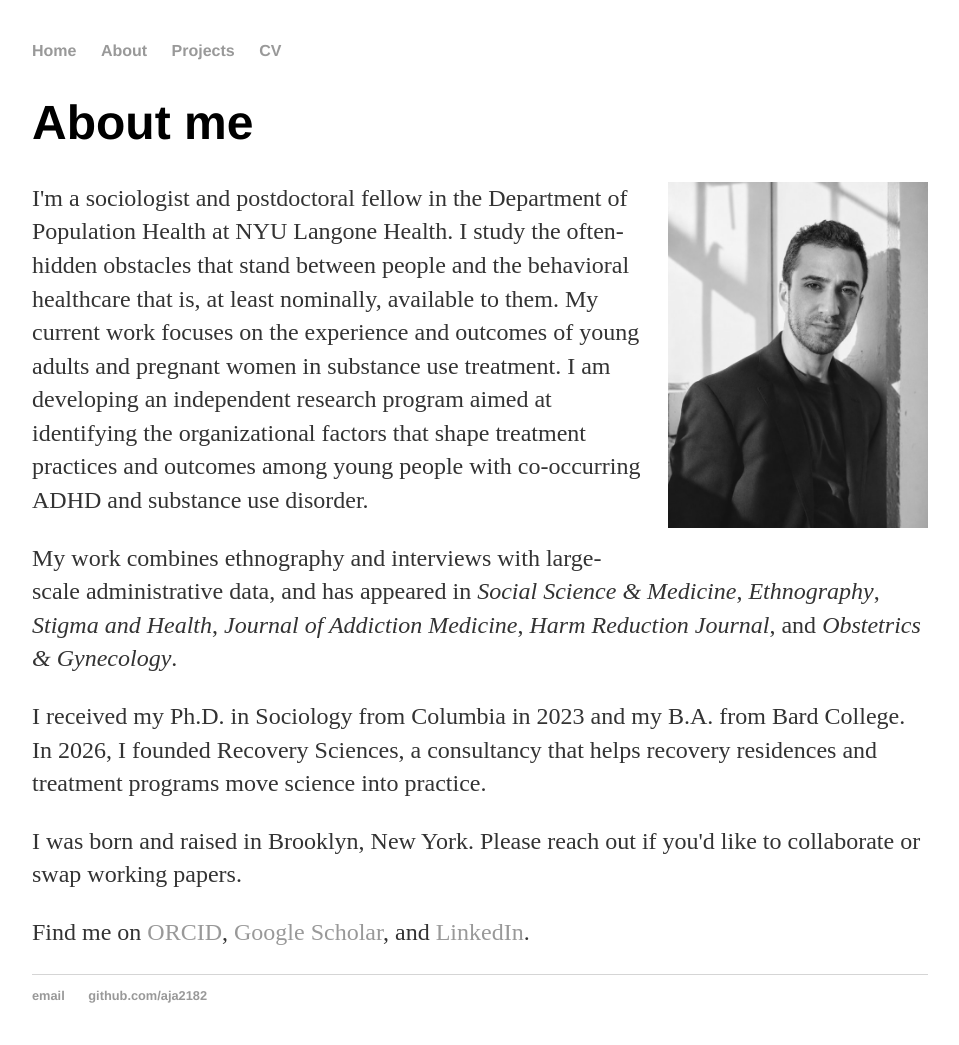
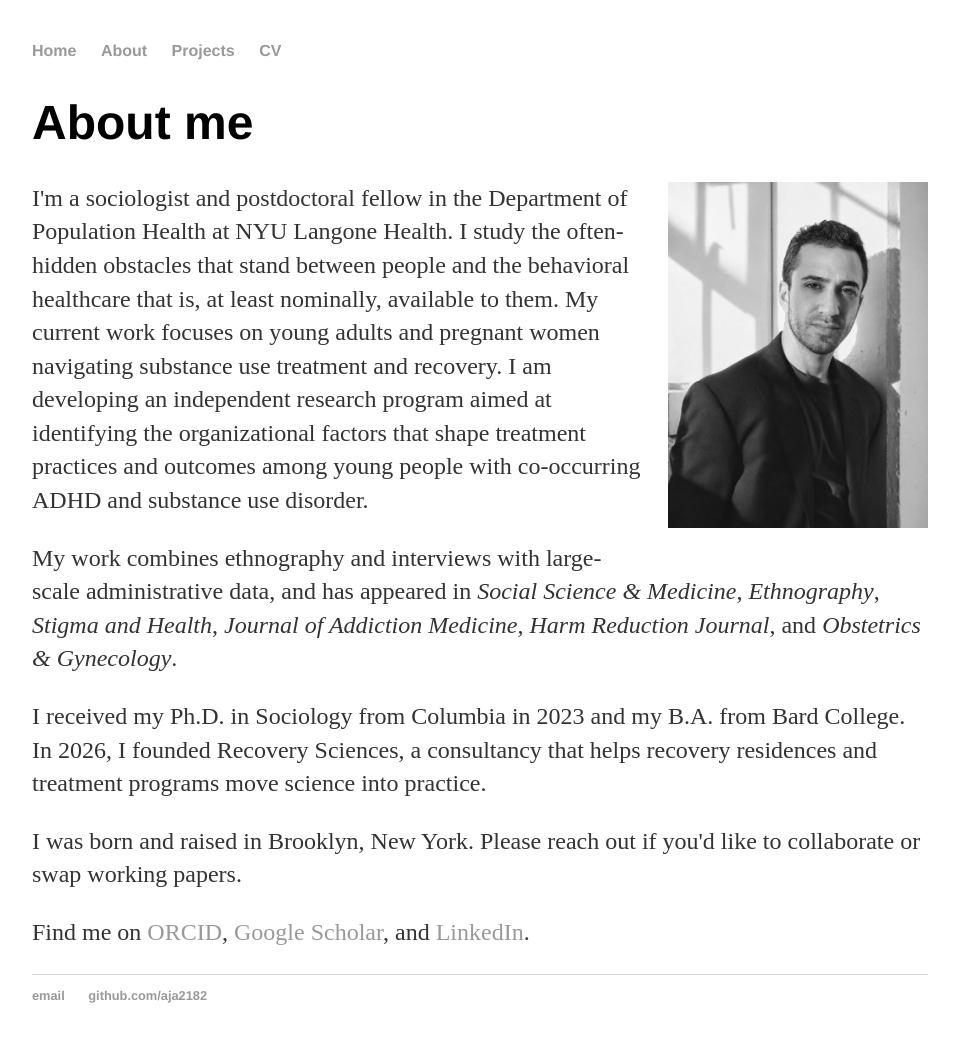
Before and after one commit to aja2182/aja2182.github.io, a Jekyll site: the page built from about/index.html, in a window 1280 px wide. Shown: the whole page, without its empty margins (160-1119 px from the left). Built offline with Jekyll 4.4.1, drawn with Linux system fonts in a browser that asks for light colours.

Commit message:
Tighten current work sentence
Co-Authored-By: Claude Opus 5.5 <noreply@anthropic.com>
Claude-Session: https://claude.ai/code/session_01UBGUuVKp8RBC6Hia74W8jU

```diff
--- a/about/index.html
+++ b/about/index.html
@@ -8,7 +8,7 @@ description: Josh Aleksanyan is a sociologist and postdoctoral fellow at NYU Lan
 
 <img src="/about/josh-aleksanyan.jpg" alt="Portrait of Josh Aleksanyan" class="portrait">
 
-<p>I'm a sociologist and postdoctoral fellow in the Department of Population Health at NYU Langone Health. I study the often-hidden obstacles that stand between people and the behavioral healthcare that is, at least nominally, available to them. My current work focuses on the experience and outcomes of young adults and pregnant women in substance use treatment. I am developing an independent research program aimed at identifying the organizational factors that shape treatment practices and outcomes among young people with co-occurring ADHD and substance use disorder.</p>
+<p>I'm a sociologist and postdoctoral fellow in the Department of Population Health at NYU Langone Health. I study the often-hidden obstacles that stand between people and the behavioral healthcare that is, at least nominally, available to them. My current work focuses on young adults and pregnant women navigating substance use treatment and recovery. I am developing an independent research program aimed at identifying the organizational factors that shape treatment practices and outcomes among young people with co-occurring ADHD and substance use disorder.</p>
 
 <p>My work combines ethnography and interviews with large-scale administrative data, and has appeared in <i>Social Science &amp; Medicine</i>, <i>Ethnography</i>, <i>Stigma and Health</i>, <i>Journal of Addiction Medicine</i>, <i>Harm Reduction Journal</i>, and <i>Obstetrics &amp; Gynecology</i>.</p>
 
```
